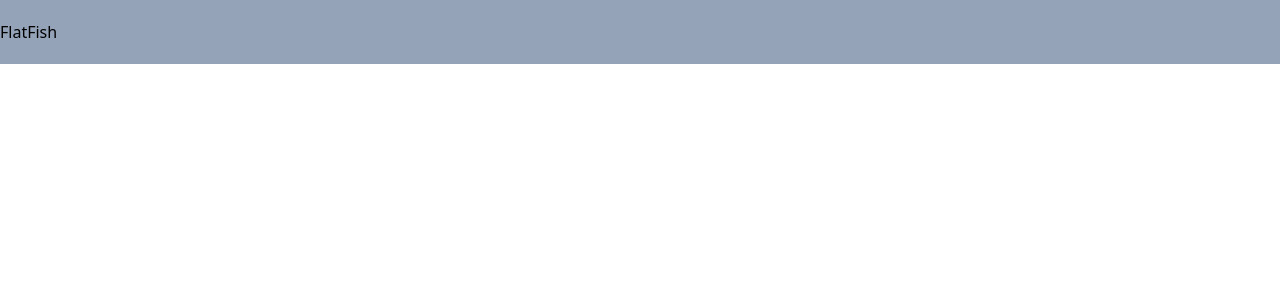
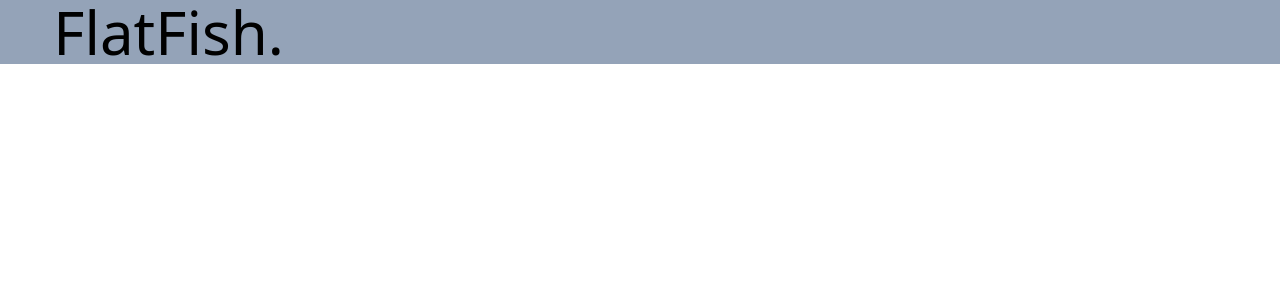
Before and after one commit to LuShuhong/Flatfish-Flatmate-Searching, a React (Create React App) app in the folder ui/: page / in a window 1280 px wide. Shown: the top 300 px of the page. Built offline with nearby package versions, Linux system fonts and the light colour scheme.

Commit message:
Temp style nav bar

```diff
--- a/ui/src/components/Logo/Logo.tsx
+++ b/ui/src/components/Logo/Logo.tsx
@@ -1,3 +1,3 @@
 export const Logo: React.FC = () => {
-  return <div className="">FlatFish</div>;
+  return <div className="text-6xl">FlatFish.</div>;
 };
--- a/ui/src/components/NavBar/NavBar.tsx
+++ b/ui/src/components/NavBar/NavBar.tsx
@@ -3,9 +3,11 @@ import { Navigation } from "../Navigation/Navigation";
 
 export const NavBar: React.FC = () => {
   return (
-    <div className="flex items-center w-full h-navBarHeight bg-slate-400">
-      <Logo />
-      <Navigation />
+    <div className="flex items-center justify-center w-full h-navBarHeight bg-slate-400">
+      <div className="flex w-11/12 justify-between">
+        <Logo />
+        <Navigation />
+      </div>
     </div>
   );
 };
--- a/ui/src/components/Navigation/Navigation.tsx
+++ b/ui/src/components/Navigation/Navigation.tsx
@@ -1,3 +1,11 @@
+import { NavigationButtons } from "../NavigationButtons/NavigationButtons";
+import { Profile } from "../Profile/Profile";
+
 export const Navigation: React.FC = () => {
-  return <div className=""></div>;
+  return (
+    <div className="bg-white">
+      <NavigationButtons />
+      <Profile />
+    </div>
+  );
 };
--- /dev/null
+++ b/ui/src/components/NavigationButtons/NavigationButtons.tsx
@@ -0,0 +1,3 @@
+export const NavigationButtons: React.FC = () => {
+  return <div className="w-1/2"></div>;
+};
--- /dev/null
+++ b/ui/src/components/Profile/Profile.tsx
@@ -0,0 +1,3 @@
+export const Profile: React.FC = () => {
+  return <div className=""></div>;
+};
```
